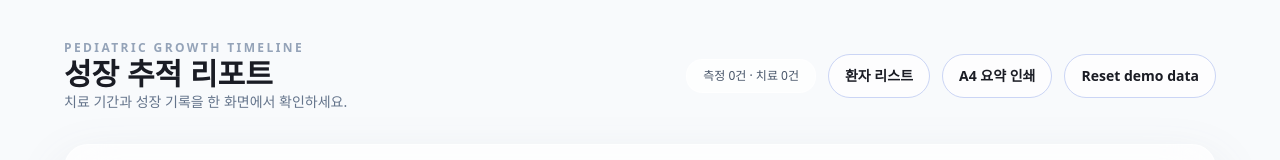
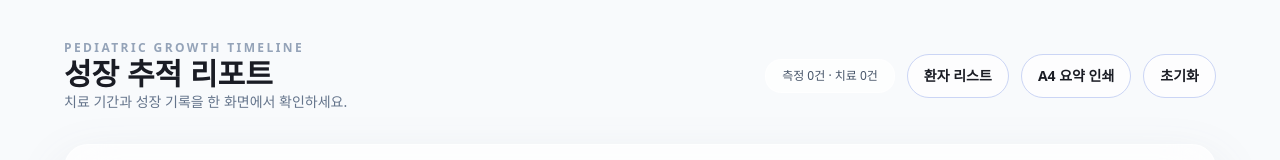
Before and after one commit to shiricson7/growth_clinic, a Next.js app: page / in a window 1280 px wide. Shown: the top 160 px of the page. Built offline with nearby package versions, Linux system fonts and the light colour scheme; no server answers.

Commit message:
Rename reset button label

```diff
--- a/src/app/page.tsx
+++ b/src/app/page.tsx
@@ -495,7 +495,7 @@ function PageContent() {
               A4 요약 인쇄
             </Button>
             <Button variant="outline" onClick={handleReset}>
-              Reset demo data
+              초기화
             </Button>
           </div>
         </header>
```
